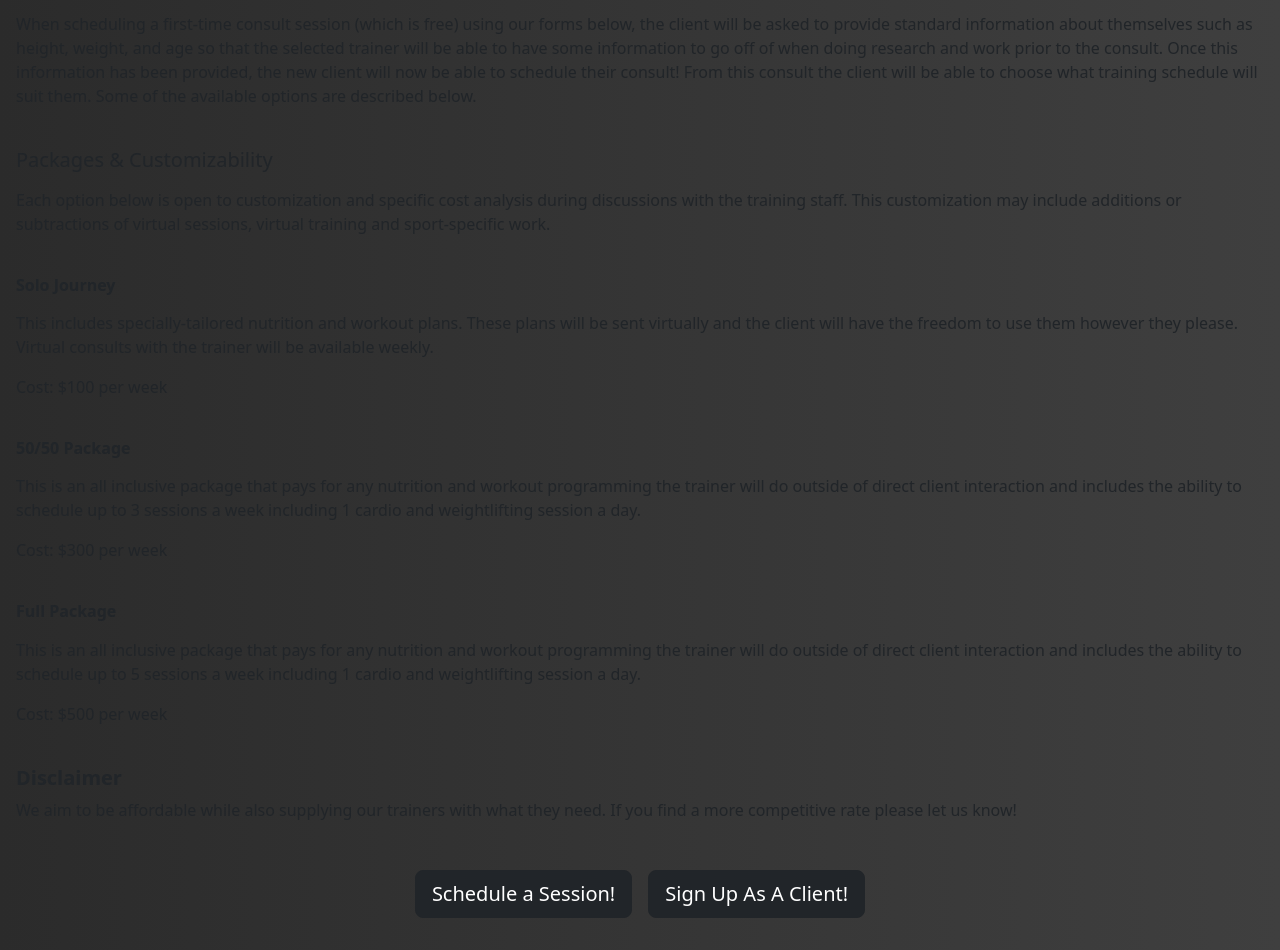
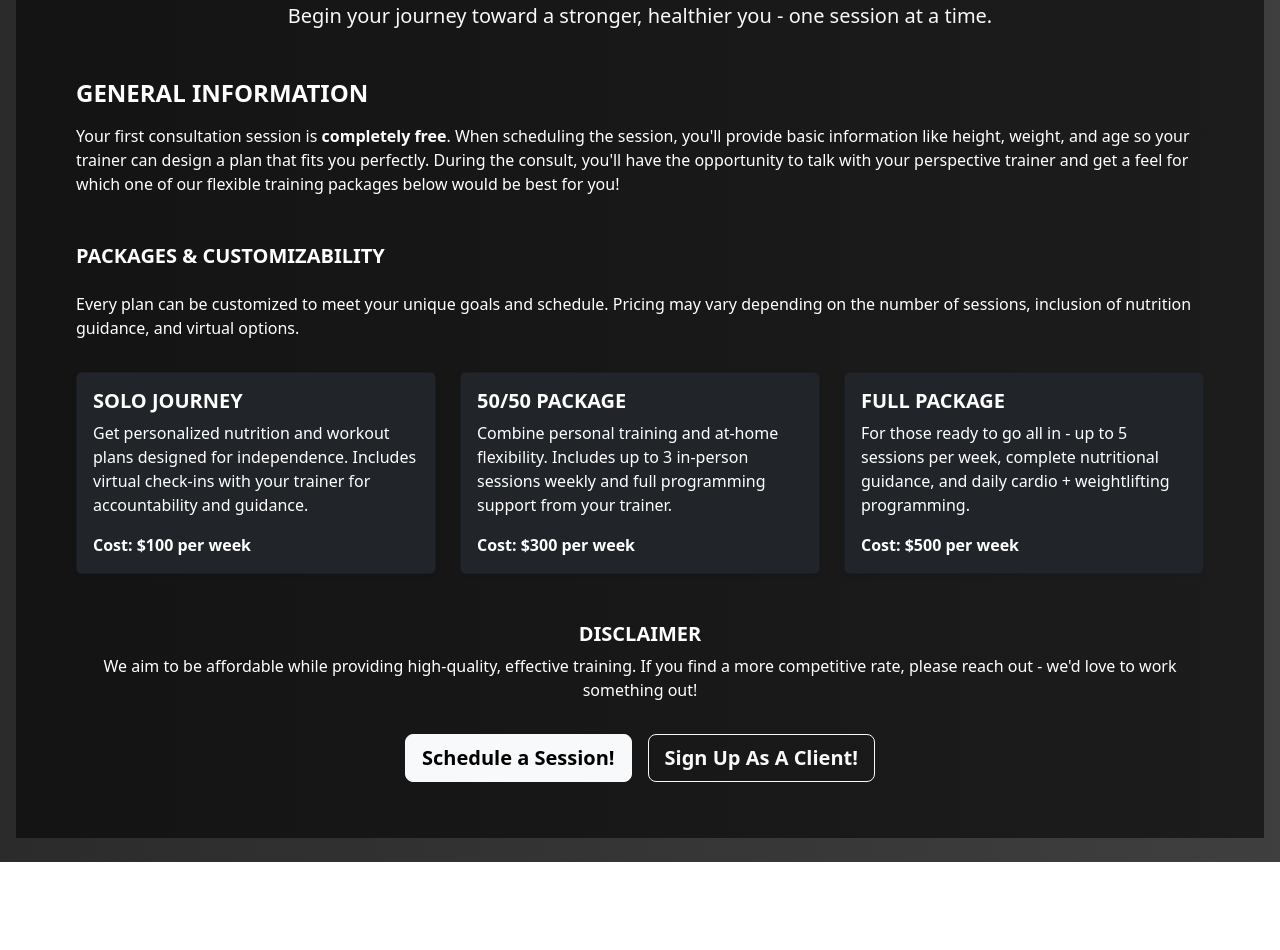
Before and after one commit to KKSmith125/csci-461-2025-kaylee-strayer, a React (Vite) app in the folder ui/: page /Scheduling in a window 1280 px wide. Shown: the part 380-1330 px from the top of the page. After the commit the page ends 1242 px from the top, so only its background shows below. Built offline with nearby package versions, Linux system fonts and the light colour scheme; no server answers.

Commit message:
scheduling cosmetics

```diff
--- a/ui/src/components/Scheduling.jsx
+++ b/ui/src/components/Scheduling.jsx
@@ -1,74 +1,101 @@
 //Includes session scheduling form and session options/other information
-import {Button} from 'react-bootstrap';
+import {Button, Container, Row, Col, Card} from 'react-bootstrap';
 import {Link} from 'react-router-dom';
 
 function Scheduling () {
   return (
-    <>
-      <h1 className='display-6 text-center pt-4 pb-2'>Session Information</h1><br></br>
+    <Container fluid className='hero-section text-white py-5'>
+      {/* Header */}
+      <header className='text-center mb-5'>
+        <h1 className='display-3 fw-bold'>Getting Started</h1>
+        <p className='lead text-light'>
+          Begin your journey toward a stronger, healthier you - one session at a time.
+        </p>
+      </header>
 
-      <h5>General</h5>
-      <p>
-        When scheduling a first-time consult session (which is free) using our forms below,
-        the client will be asked to provide standard information about themselves such as height, weight,
-        and age so that the selected trainer will be able to have some information to go off of
-        when doing research and work prior to the consult. Once this information has been provided, the new client
-        will now be able to schedule their consult! From this consult the client will be able to
-        choose what training schedule will suit them. Some of the available options are described below.
-      </p>
+      {/* Information */}
+      <section className='mb-5 px-md-5'>
+        <h4 className='fw-bold text-uppercase'>General Information</h4>
+        <p className='mt-3'>
+          Your first consultation session is <strong>completely free</strong>. When scheduling the session, you'll
+          provide basic information like height, weight, and age so your trainer can design a plan that fits you perfectly.
+          During the consult, you'll have the opportunity to talk with your perspective trainer and get a feel for which one
+          of our flexible training packages below would be best for you!
+        </p>
+      </section>
 
-      <h5 className='pt-4 pb-2'>Packages & Customizability</h5>
-      <p>
-        Each option below is open to customization and specific cost analysis during discussions with the
-        training staff. This customization may include additions or subtractions of virtual sessions, virtual
-        training and sport-specific work.
-      </p>
+        {/* Packages */}
+      <section className='px-md-5'>
+        <h5 className='fw-bold text-uppercase mb-4'>Packages & Customizability</h5>
+        <p>
+          Every plan can be customized to meet your unique goals and schedule. Pricing may vary depending on the number of sessions,
+          inclusion of nutrition guidance, and virtual options.
+        </p>
 
-      <h6 className='fw-bold pt-4 pb-2'>Solo Journey</h6>
-      <p>
-        This includes specially-tailored nutrition and workout plans. These plans will be sent virtually
-        and the client will have the freedom to use them however they please. Virtual consults with the trainer
-        will be available weekly.
-      </p>
-      <p>
-        Cost: $100 per week
-      </p>
+        <Row className='g-4 pt-3'>
+          {/* Solo Journey */}
+          <Col md={4}>
+            <Card bg='dark' text='white' className='h-100 shadow-sm'>
+              <Card.Body>
+                <Card.Title className='fw-bold text-uppercase'>Solo Journey</Card.Title>
+                <Card.Text>
+                  Get personalized nutrition and workout plans designed for independence. Includes virtual check-ins with your trainer
+                  for accountability and guidance.
+                </Card.Text>
+                <p className='fw-bold mb-0'>Cost: $100 per week</p>
+              </Card.Body>
+            </Card>
+          </Col>
 
-      <h6 className='fw-bold pt-4 pb-2'>50/50 Package</h6>
-      <p>
-        This is an all inclusive package that pays for any nutrition and workout programming
-        the trainer will do outside of direct client interaction and includes the ability to
-        schedule up to 3 sessions a week including 1 cardio and weightlifting session a day.
-      </p>
-      <p>
-        Cost: $300 per week
-      </p>
+          {/* 50/50 Package */}
+          <Col md={4}>
+            <Card bg='dark' text='white' className='h-100 shadow-sm'>
+              <Card.Body>
+                <Card.Title className='fw-bold text-uppercase'>50/50 Package</Card.Title>
+                <Card.Text>
+                  Combine personal training and at-home flexibility. Includes up to 3 in-person sessions weekly
+                  and full programming support from your trainer.
+                </Card.Text>
+                <p className='fw-bold mb-0'>Cost: $300 per week</p>
+              </Card.Body>
+            </Card>
+          </Col>
 
-      <h6 className='fw-bold pt-4 pb-2'>Full Package</h6>
-      <p>
-        This is an all inclusive package that pays for any nutrition and workout programming
-        the trainer will do outside of direct client interaction and includes the ability to
-        schedule up to 5 sessions a week including 1 cardio and weightlifting session a day.
-      </p>
-      <p>
-        Cost: $500 per week
-      </p>
+        {/* Full Package */}
+          <Col md={4}>
+            <Card bg='dark' text='white' className='h-100 shadow-sm'>
+              <Card.Body>
+                <Card.Title className='fw-bold text-uppercase'>Full Package</Card.Title>
+                <Card.Text>
+                  For those ready to go all in - up to 5 sessions per week, complete nutritional guidance, and daily cardio +
+                  weightlifting programming.
+                </Card.Text>
+                <p className='fw-bold mb-0'>Cost: $500 per week</p>
+              </Card.Body>
+            </Card>
+          </Col>
+        </Row>
+      </section>
 
-      <h5 className='fw-bold pt-4'>Disclaimer</h5>
-      <p>
-        We aim to be affordable while also supplying our trainers with what they need. If you
-        find a more competitive rate please let us know!
-      </p><br></br>
+      {/* Disclaimer */}
+      <section className='text-center mt-5 px-md-5'>
+        <h5 className='fw-bold text-uppercase'>Disclaimer</h5>
+        <p>
+        We aim to be affordable while providing high-quality, effective training. If you
+        find a more competitive rate, please reach out - we'd love to work something out!
+        </p>
+      </section>
 
-      <div className='text-center'>
+      {/* Scheduling Buttons */}
+      <div className='text-center mt-4'>
         <Link to='/sessions/new'>
-          <Button className='m-2' variant='dark' size='lg'>Schedule a Session!</Button>
+          <Button className='m-2 fw-bold' variant='light' size='lg'>Schedule a Session!</Button>
         </Link>
         <Link to='/clients/new'>
-          <Button className='m-2' variant='dark' size='lg'>Sign Up As A Client!</Button>
+          <Button className='m-2 fw-bold' variant='outline-light' size='lg'>Sign Up As A Client!</Button>
         </Link>
       </div>
-    </>
+    </Container>
   );
 }
 
--- a/ui/src/components/Weightlifting.jsx
+++ b/ui/src/components/Weightlifting.jsx
@@ -5,9 +5,9 @@ import '../App.css';
 function Weightlifting() {
  return (
   <>
-      <h1 className='display-4 text-center pb-2'>Weightlifting</h1>
+      <h1 className='text-white display-4 text-center pb-2'>Weightlifting</h1>
 
-      <Container className='d-flex justify-content-center align-items-center p-0 m-0' fluid>
+      <Container className='d-flex justify-content-center p-0 m-0' fluid>
         <Row className='g-0'>
           <Col>
             <Image src='https://gymvmt.com/wp-content/uploads/2023/04/no_promises.jpg' className='uniform-height' fluid/>
@@ -19,8 +19,8 @@ function Weightlifting() {
       </Container>
 
       <Container className='justify-content-center'>
-        <h1 className='display-6 pt-4 pb-2'>Overview</h1>
-        <p>
+        <h1 className='text-white display-6 pt-4 pb-2'>Overview</h1>
+        <p className='text-white'>
           When it comes to the world of fitness, weightlifting is a big part of most if not all routines. Whether a client's focus is to build as
           much muscle mass as possible or they want to run a better half-marathon, weightlifting is essential. In terms of how often one should weightlift
           or what exercises to do, that all depends on a client's goal. For instance, if the goal is to build a large amount of muscle, then more weightlifting
@@ -28,22 +28,22 @@ function Weightlifting() {
           speed as well as longevity and will be different than the other style of training.
         </p>
 
-        <h1 className='display-6 pt-4 pb-2'>Some General Exercises</h1>
-        <p>
+        <h1 className='text-white display-6 pt-4 pb-2'>Some General Exercises</h1>
+        <p className='text-white'>
           As outline, a lot of exerise selection has to do with what is aiming to be achieved. That being said, we have provided a sample option for a day of lifting by
           muscle group! In addition to these exercises, it is important to institute stretches and strengthening exercises that target possible problem areas
           such as the ankle or the knee. This is better specifically tailored so they have not been included here. Even if there are not any current injuries, it
           is important to stretch and practice mobility exercises to keep the body free-moving and healthy!
         </p>
 
-        <h5 className='pt-4 pb-2'>Disclaimer</h5>
-        <p>
+        <h5 className='text-white pt-4 pb-2'>Disclaimer</h5>
+        <p className='text-white'>
           These exercises are meant to be general examples and have yet to be tailored to the specific needs of the client, this tailoring
           could include different exercise, rep, and order swaps.
         </p>
 
-        <h5 className='pt-4 pb-2'>Bicep and Tricep</h5>
-        <p>
+        <h5 className='text-white pt-4 pb-2'>Bicep and Tricep</h5>
+        <p className='text-white'>
           Dumbbell Preacher Curl (8-12 x 3)
           Face Away Bayesian Curl (8-12 x 3)
           Inverse Zottman Curl (8-12 x 3)
@@ -52,8 +52,8 @@ function Weightlifting() {
           Cable Tricep Kickback (8-12 x 3)
         </p>
 
-        <h5 className='pt-4 pb-2'>Back, Chest, and Shoulder</h5>
-        <p>
+        <h5 className='text-white pt-4 pb-2'>Back, Chest, and Shoulder</h5>
+        <p className='text-white'>
           Chest Supported Row Machine (8-12 x 3)
           Wide Grip Lat Pulldown (8-12 x 3)
           Close Grip Cable Row (8-12 x 3)
@@ -63,8 +63,8 @@ function Weightlifting() {
           Cable Lateral Raise (8-12 x 3)
         </p>
 
-        <h5 className='pt-4 pb-2'>Lower Body</h5>
-        <p>
+        <h5 className='text-white pt-4 pb-2'>Lower Body</h5>
+        <p className='text-white'>
           Barbell Back Squat (8-12 x 3)
           Glute Kickback Machine (8-12 x 3)
           Machine Single Leg Extension (8-12 x 3)
@@ -73,8 +73,8 @@ function Weightlifting() {
           Barbell Incline Calf Raise (8-12 x 3)
         </p>
 
-        <h5 className='pt-4 pb-2'>Core</h5>
-        <p>
+        <h5 className='text-white pt-4 pb-2'>Core</h5>
+        <p className='text-white'>
           Medicine Ball Russian Twists (30 each)
           Abdominal Machine (w/ crunching, 8-12 x 3)
           Weighted Plank (3 x 1 min)
```
Also changed, not shown: ui/src/components/Nutrition.jsx (+13 -13 lines).
